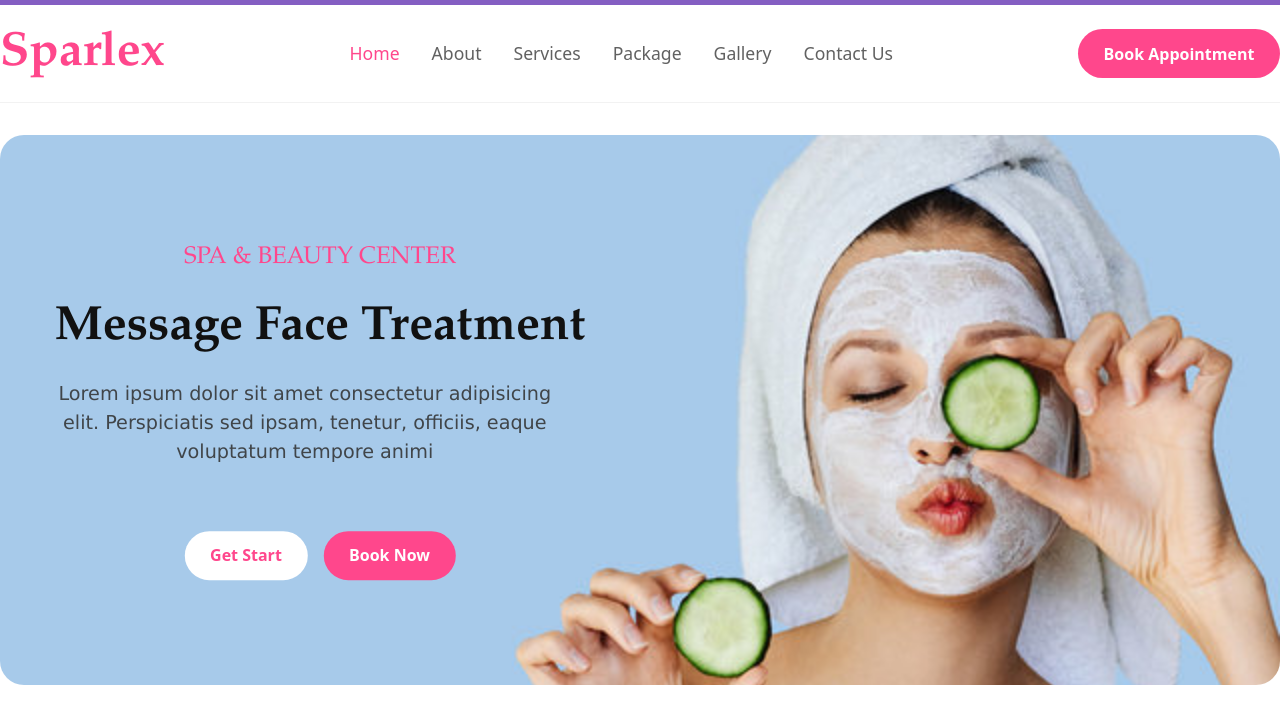
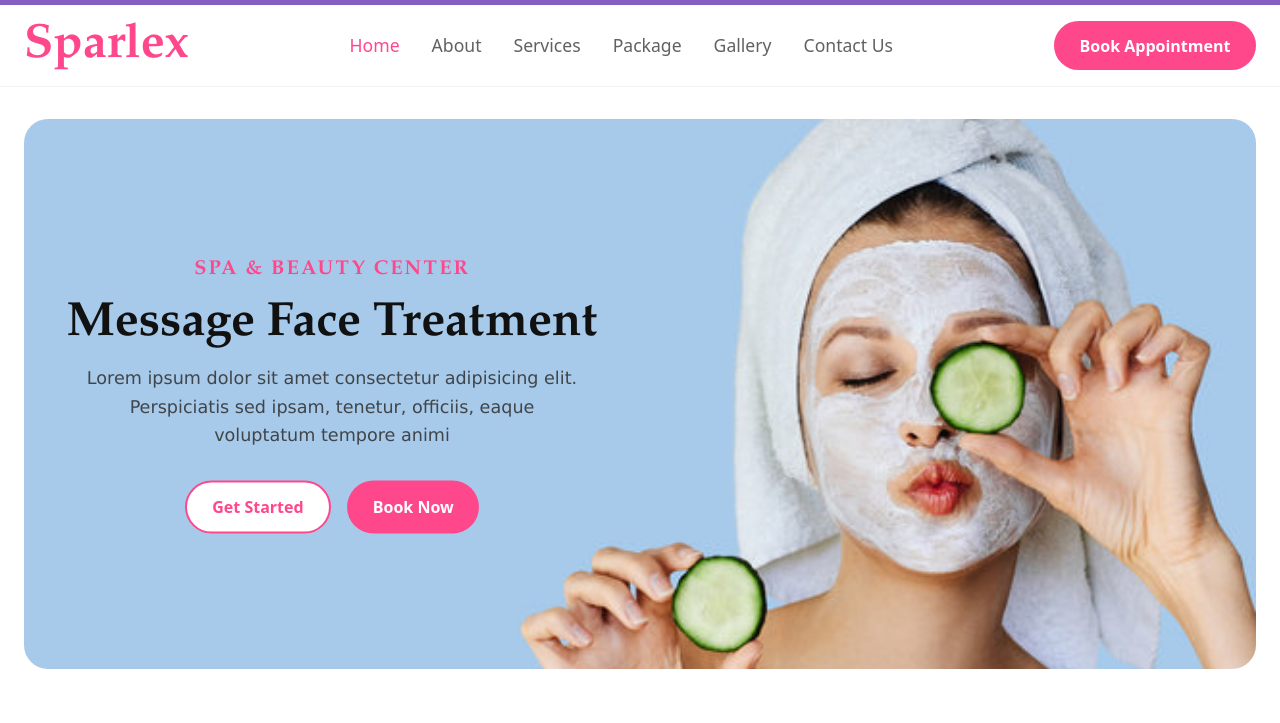
Before and after one commit to sinmany/p2-beauty-care, a plain HTML site: page index.html in a window 1280 px wide. Shown: the part 45-768 px from the top of the page. Drawn offline with Linux system fonts and the light colour scheme.

Commit message:
refactor(css): code refactor

```diff
--- a/index.css
+++ b/index.css
@@ -1,4 +1,4 @@
-/*1. Design Tokens / Variables */
+/* Design tokens */
 :root {
     /* Brand & Accent Colors */
     --primary-pink: #FF478C;
@@ -17,19 +17,18 @@
     --primary-font: Garamond, 'Times New Roman', Times, serif;
     --secondary-font: 'Verdana', sans-serif;
 
-
     /* Aliases */
     --secondary-white: var(--bg-white);
     --third-title-text: var(--text-title);
     --fourth-des-text: var(--text-muted);
     --fifth-purple: var(--accent-purple);
 
-    /* Button */
+    /* Button Tokens */
     --btn-primary-pink: var(--primary-pink);
     --btn-secondary-pink-light: var(--secondary-pink);
 }
 
-/* 2. Base / Reset */
+/* Reset */
 *,
 *::before,
 *::after {
@@ -45,31 +44,28 @@ body {
     line-height: 1.5;
 }
 
-/* 3. Top Header Bar */
+/* Top header */
 .header-container {
     display: flex;
     justify-content: center;
     background-color: var(--accent-purple);
-    padding: 0.50rem 1rem;
-}
+    padding: 0.5rem 1rem;
 
-.header-content {
+    & .header-content {
         display: flex;
         justify-content: space-between;
         align-items: center;
         max-width: 1400px;
         width: 100%;
-}
 
         /* Contact Info List */
-.header-container ul {
+        & ul {
             display: flex;
             align-items: center;
             gap: 1.75rem;
             list-style: none;
-}
 
-.header-container ul li a {
+            & li a {
                 display: inline-flex;
                 align-items: center;
                 gap: 0.4rem;
@@ -78,25 +74,25 @@ body {
                 font-weight: 400;
                 font-size: 0.95rem;
                 transition: opacity 0.2s ease;
-}
 
-.header-container ul li a:hover {
+                &:hover {
                     opacity: 0.85;
                 }
 
-.header-container ul li a i {
+                & i {
                     color: var(--primary-pink);
                     font-size: 0.95rem;
                 }
+            }
+        }
 
         /* Social Media Icons */
-.social-media {
+        & .social-media {
             display: flex;
             align-items: center;
             gap: 0.5rem;
-}
 
-.social-media a {
+            & a {
                 display: inline-flex;
                 align-items: center;
                 justify-content: center;
@@ -108,32 +104,33 @@ body {
                 text-decoration: none;
                 font-size: 0.85rem;
                 transition: all 0.25s ease;
-}
 
-.social-media a:hover {
+                &:hover {
                     border-color: var(--primary-pink);
                     color: var(--secondary-white);
                     transform: translateY(-2px);
                 }
+            }
+        }
+    }
+}
 
-/* 4. Main Navigation Bar */
+/* Navbar */
 .nav-container {
     display: flex;
     justify-content: center;
     background-color: var(--bg-white);
     border-bottom: 1px solid rgba(0, 0, 0, 0.05);
-}
 
-.nav-content {
+    & .nav-content {
         display: flex;
         justify-content: space-between;
         align-items: center;
-    padding: 1.5rem 0rem;
+        padding: 1rem 1.5rem;
         max-width: 1400px;
         width: 100%;
-}
 
-.logo {
+        & .logo {
             color: var(--primary-pink);
             font-size: 3rem;
             font-family: var(--primary-font);
@@ -142,27 +139,29 @@ body {
             line-height: 1;
         }
 
-.nav-links {
+        & .nav-links {
             display: flex;
             gap: 2rem;
             list-style: none;
             align-items: center;
-}
 
-.nav-links a {
+            & a {
                 text-decoration: none;
                 color: var(--text-light);
                 font-size: 1.1rem;
                 font-weight: 400;
                 transition: color 0.25s ease;
+
+                &:hover,
+                &.active {
+                    color: var(--primary-pink);
+                }
+            }
+        }
+    }
 }
 
-.nav-links a:hover,
-.nav-links a.active {
-    color: var(--primary-pink);
-}
-
-/* Primary Button */
+/* Buttons */
 .btn-primary {
     background-color: var(--primary-pink);
     color: var(--bg-white);
@@ -174,82 +173,109 @@ body {
     font-weight: 600;
     cursor: pointer;
     transition: all 0.25s ease;
-}
 
-.btn-primary:hover {
+    &:hover {
         background-color: #e54c70;
         transform: translateY(-1px);
         box-shadow: 0 4px 12px rgba(255, 96, 130, 0.3);
     }
 
-.btn-primary:active {
+    &:active {
         transform: translateY(0);
     }
+}
 
-/* Slider */
+.btn-secondary {
+    background-color: var(--bg-white);
+    color: var(--primary-pink);
+    border: 2px solid var(--primary-pink);
+    padding: 0.85rem 1.6rem;
+    border-radius: 2rem;
+    font-family: inherit;
+    font-size: 1rem;
+    font-weight: 600;
+    cursor: pointer;
+    transition: all 0.25s ease;
 
+    &:hover {
+        background-color: var(--primary-pink);
+        color: var(--bg-white);
+        transform: translateY(-1px);
+        box-shadow: 0 4px 12px rgba(255, 71, 140, 0.25);
+    }
+
+    &:active {
+        transform: translateY(0);
+    }
+}
+
+/* Hero slider */
 .main-content {
     margin-top: 2rem;
     display: flex;
     justify-content: center;
     width: 100%;
-}
+    padding: 0 1.5rem;
 
-.image-container {
+    & .image-container {
+        position: relative;
         max-width: 1400px;
         width: 100%;
         height: 550px;
-    position: relative;
+        border-radius: 1.5rem;
         overflow: hidden;
-}
 
-.image-container img {
+        & img {
             width: 100%;
             height: 100%;
             object-fit: cover;
-    border-radius: 1.5rem;
             display: block;
         }
 
-.overlay-text {
+        & .overlay-text {
             position: absolute;
             top: 50%;
             left: 25%;
             transform: translate(-50%, -50%);
-    color: white;
-    font-size: 24px;
-    font-weight: bold;
             text-align: center;
-}
+            max-width: 560px;
+            width: 90%;
+            z-index: 2;
 
-.small-title {
+            & .small-title {
                 text-transform: uppercase;
                 color: var(--primary-pink);
                 font-family: var(--primary-font);
-    font-weight: 200;
-    font-size: 1.5rem;
+                font-weight: 600;
+                font-size: 1.25rem;
+                letter-spacing: 2px;
             }
 
-.overlay-text h1 {
+            & h1 {
                 font-family: var(--primary-font);
                 color: var(--text-title);
                 font-weight: 900;
                 font-size: 3rem;
-    padding: 1rem 0rem;
+                line-height: 1.15;
+                margin: 0.75rem 0;
             }
 
-.overlay-text p {
+            & p {
+                font-family: var(--secondary-font);
+                font-size: 1.1rem;
                 font-weight: 300;
-    font-size: 1.2rem;
+                color: var(--text-muted);
+                line-height: 1.6;
                 max-width: 500px;
-    width: 100%;
-    font-family: var(--secondary-font);
-    color: var(--text-muted);
+                margin: 0 auto;
             }
 
-.btn-era {
-    padding: 4rem 0 0 0;
+            & .btn-era {
+                margin-top: 2rem;
                 display: flex;
                 justify-content: center;
                 gap: 1rem;
             }
+        }
+    }
+}
--- a/index.html
+++ b/index.html
@@ -62,8 +62,7 @@
                 <p>Lorem ipsum dolor sit amet consectetur adipisicing elit. Perspiciatis sed ipsam, tenetur, officiis,
                     eaque voluptatum tempore animi</p>
                 <div class="btn-era">
-                    <button type="button" class="btn-primary" style="background-color: white; color: #FF478C;">Get
-                        Start</button>
+                    <button type="button" class="btn-secondary">Get Started</button>
                     <button type="button" class="btn-primary">Book Now</button>
                 </div>
             </div>
```
Lines whose indentation alone changed are shown as unchanged.
